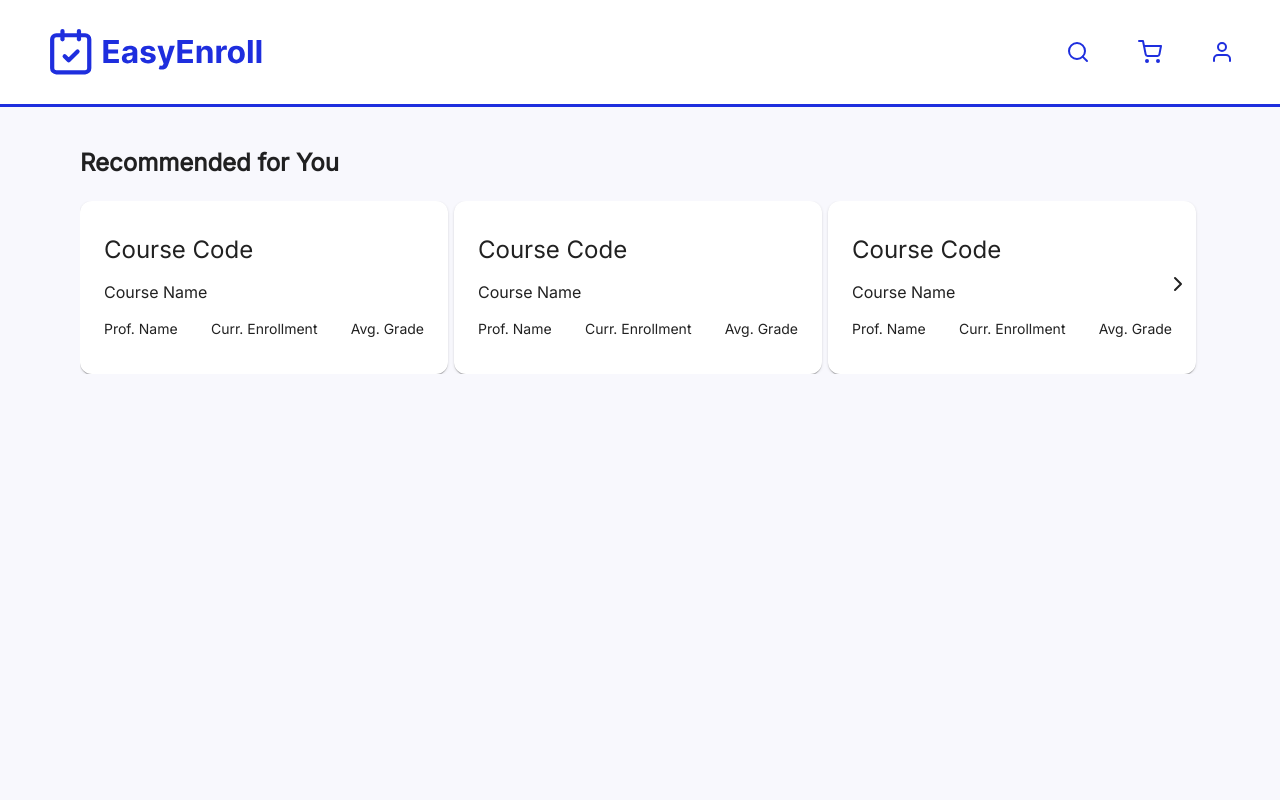
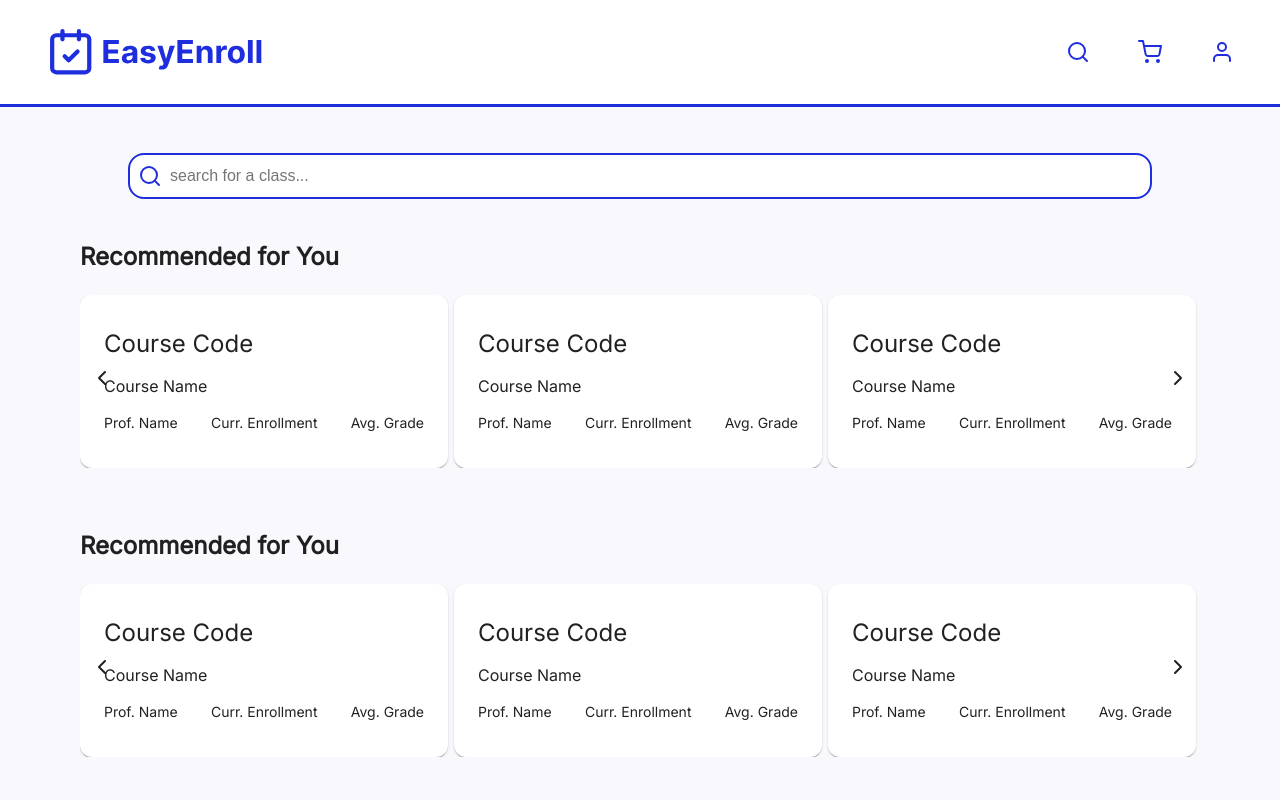
Before and after one commit to sky1113/CIS_4120_A5, a React (Create React App) app in the folder root/client/: page / in a window 1280 px wide. Shown: the top 800 px of the page. Built offline with nearby package versions, Linux system fonts and the light colour scheme.

Commit message:
added a margin to the top

```diff
--- a/root/client/src/App.js
+++ b/root/client/src/App.js
@@ -2,7 +2,7 @@ import React from "react";
 import "./App.css";
 import { createTheme, ThemeProvider, CssBaseline } from "@mui/material";
 import Navbar from "./components/NavBar";
-import CourseCarousel from "./components/CourseCarousel";
+import Search from "./pages/Search";
 import "@fontsource/inter";
 
 
@@ -34,7 +34,7 @@ export default function App() {
       <div className="App">
         <Navbar />
           <div style={bodyStyle}>
-          <CourseCarousel />
+          <Search />
         </div>
       </div>
     </ThemeProvider>
--- a/root/client/src/components/CourseCarousel.js
+++ b/root/client/src/components/CourseCarousel.js
@@ -19,6 +19,7 @@ const Arrow = ({ direction, onClick }) => {
           cursor: 'pointer',
           padding: '10px',
           [direction === 'prev' ? 'left' : 'right']: 0,
+          zIndex: 1,
         }}
         onClick={onClick}
       >
--- a/root/client/src/components/NavBar.js
+++ b/root/client/src/components/NavBar.js
@@ -14,6 +14,7 @@ const Navbar = () => {
     left: "0",
     right: "0",
     backgroundColor: "#FFF",
+    zIndex: '1000',
   };
 
   const logoStyle = {
--- a/root/client/src/components/SearchBar.js
+++ b/root/client/src/components/SearchBar.js
@@ -7,6 +7,7 @@ const SearchBar = () => {
     display: "inline-block",
     width: "80%", // Adjust width to 100% of the parent element
     maxWidth: "1100px", // Set a maximum width if necessary
+    marginTop: '48px',
   };
 
   const searchInputStyle = {
--- a/root/client/src/pages/Search.js
+++ b/root/client/src/pages/Search.js
@@ -0,0 +1,31 @@
+import React from 'react';
+import CourseCarousel from '../components/CourseCarousel'; // Assuming you have a CourseCarousel component
+import SearchBar from '../components/SearchBar'; // Import the SearchBar component
+
+const Search = () => {
+
+
+
+  return (
+    <div>
+    <div>
+      <SearchBar />
+      <div style={carouselContainerStyle}>
+        <CourseCarousel />
+      </div>
+      <div style={carouselContainerStyle}>
+        <CourseCarousel />
+      </div>
+      <div style={carouselContainerStyle}>
+        <CourseCarousel />
+      </div>
+      </div>
+    </div>
+  );
+};
+
+const carouselContainerStyle = {
+  marginBottom: '20px', // Adjust the margin as needed
+};
+
+export default Search;
```
